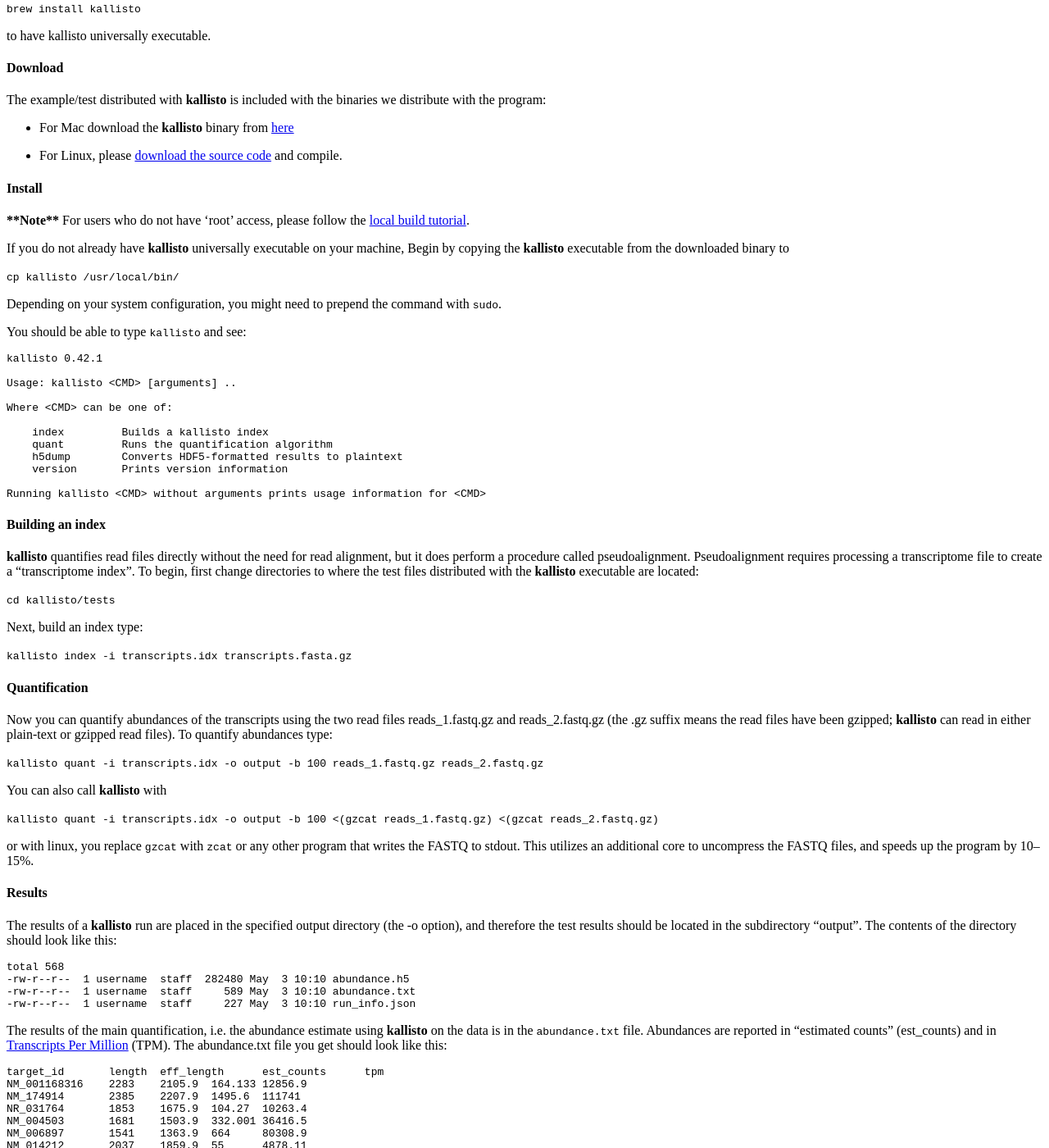
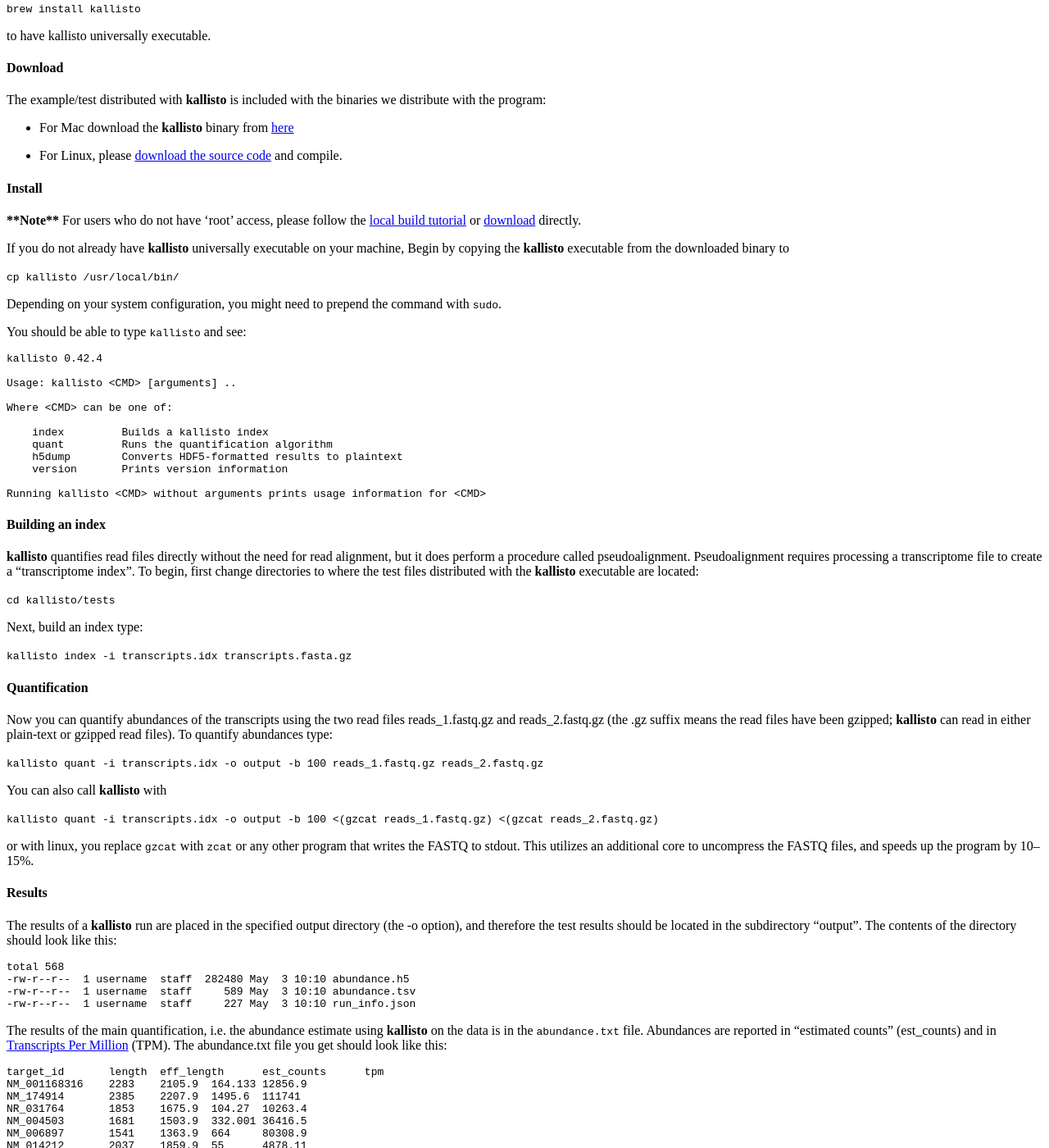
Before and after one commit to pachterlab/kallisto, a Jekyll site: the page built from starting.md, in a window 1280 px wide and 1400 px high, scrolled down 367 px. Shown: the whole window at 82% size. Built offline with Jekyll 4.4.1, drawn with Linux system fonts in a browser that asks for light colours; some of the changed text lies outside the part shown.

Commit message:
fixing links and versions

```diff
--- a/starting.md
+++ b/starting.md
@@ -21,14 +21,14 @@
 
 The example/test distributed with __kallisto__ is included with the binaries we distribute with the program:
 
-- For Mac download the __kallisto__ binary from [here](https://github.com/pachterlab/kallisto/releases/download/v0.42.3/kallisto_mac-v0.42.3.tar.gz)
+- For Mac download the __kallisto__ binary from [here](download.html)
 
 - For Linux, please [download the source code](https://github.com/pachterlab/kallisto/releases) and compile.
 
 #### Install
 
 **\*\*Note\*\*** For users who do not have 'root' access, please follow the [local build
-tutorial](local_build.html).
+tutorial](local_build.html) or [download](download.html) directly.
 
 If you do not already have __kallisto__ universally executable on your machine, Begin by copying the __kallisto__ executable from the downloaded binary to
 
@@ -40,7 +40,7 @@
 You should be able to type `kallisto` and see:
 
 ~~~
-kallisto 0.42.1
+kallisto 0.42.4
 
 Usage: kallisto <CMD> [arguments] ..
 
@@ -82,7 +82,7 @@
 
     total 568
     -rw-r--r--  1 username  staff  282480 May  3 10:10 abundance.h5
-    -rw-r--r--  1 username  staff     589 May  3 10:10 abundance.txt
+    -rw-r--r--  1 username  staff     589 May  3 10:10 abundance.tsv
     -rw-r--r--  1 username  staff     227 May  3 10:10 run_info.json
 
 The results of the main quantification, i.e. the abundance estimate using __kallisto__ on the data is in the `abundance.txt` file. Abundances are reported in "estimated counts" (est_counts) and in [Transcripts Per Million](https://haroldpimentel.wordpress.com/2014/05/08/what-the-fpkm-a-review-rna-seq-expression-units/) (TPM). The abundance.txt file you get should look like this:
```
Also changed, not shown: other parts of starting.md (+1 -1 lines).
